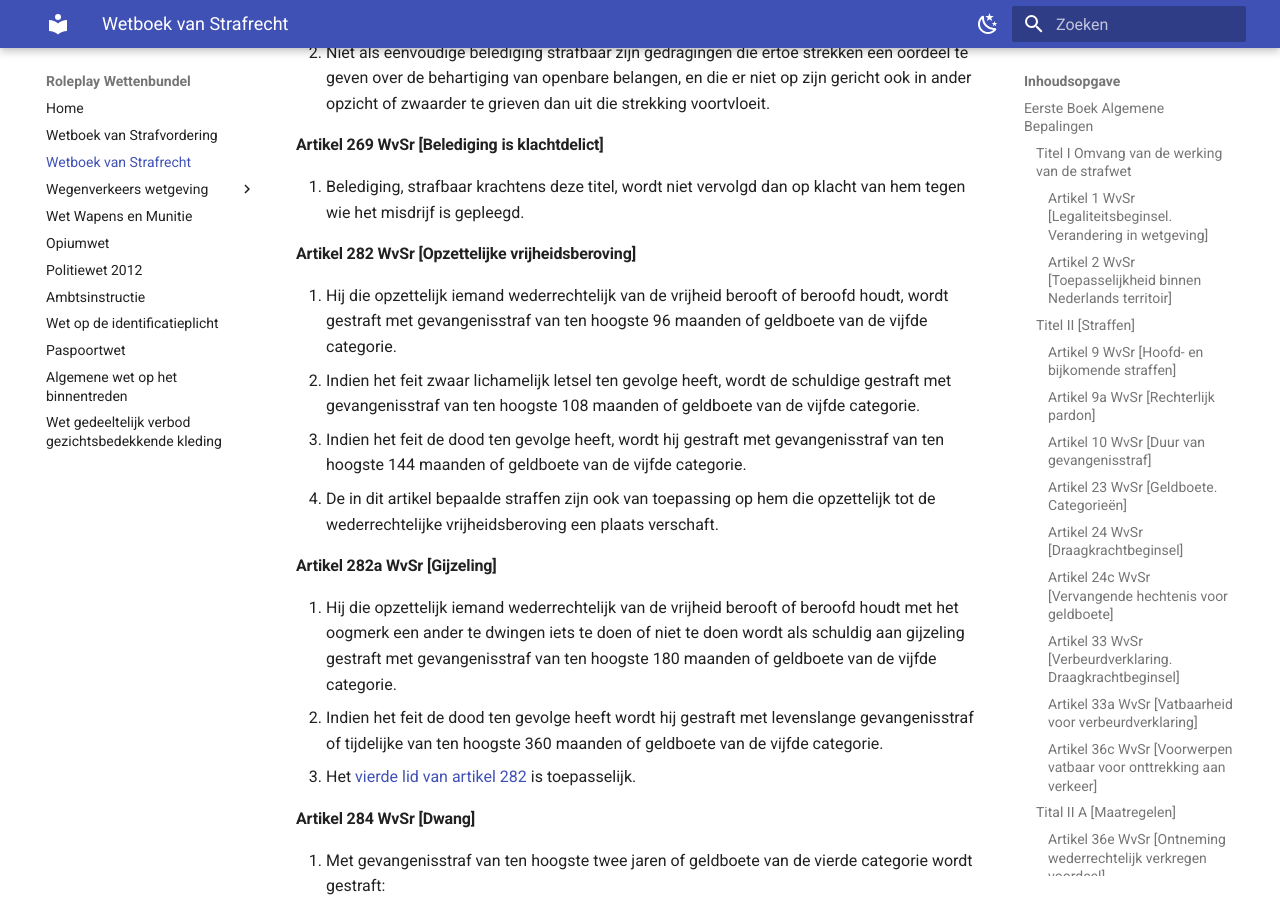
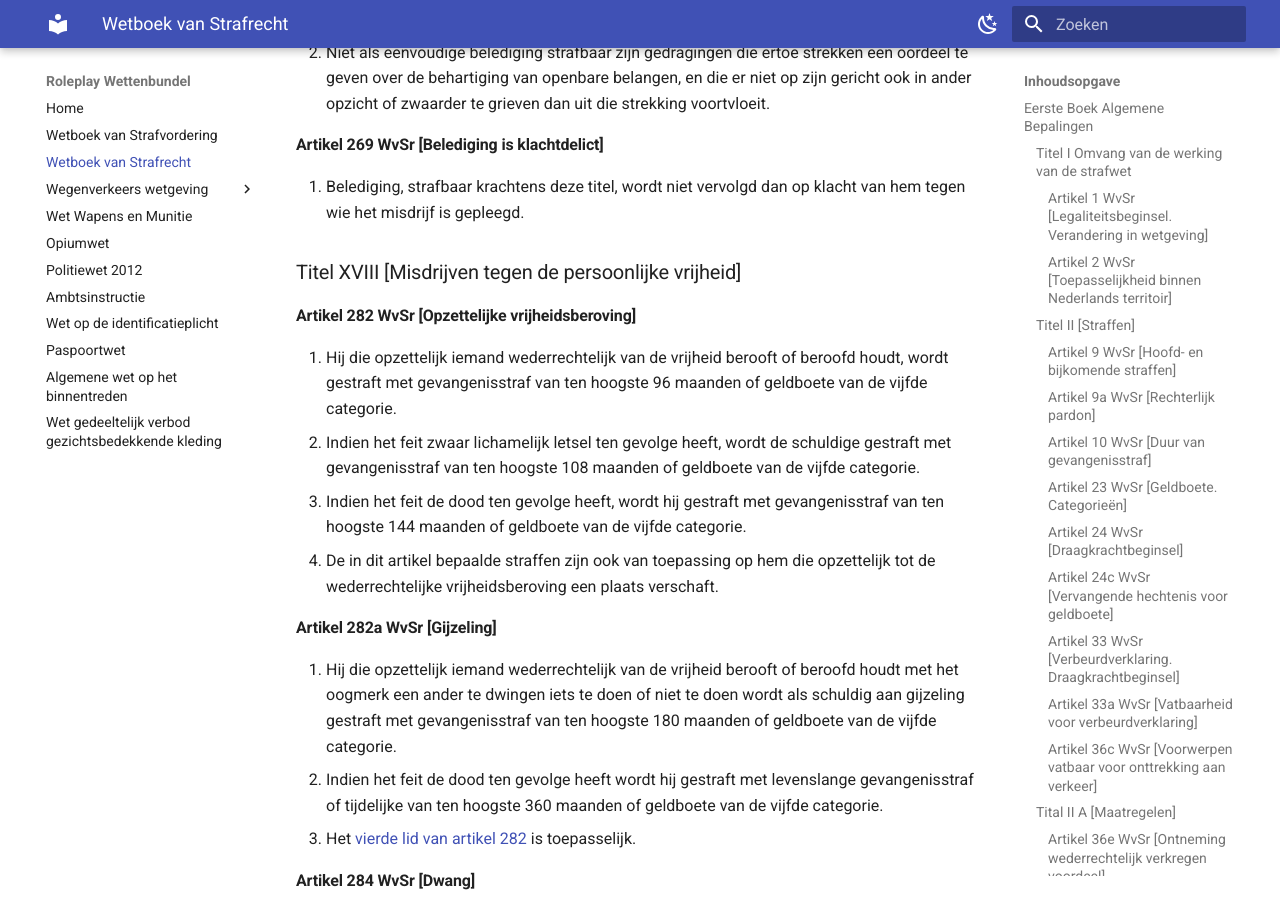
Before and after one commit to EnriqueFernandez20/FutureRP-Wettenbundel, an MkDocs documentation site: the page built from docs/wetboek-van-strafrecht.md, in a window 1280 px wide and 900 px high, scrolled down 17090 px. Built offline with MkDocs 1.6.1 and Material for MkDocs 9.7.7, drawn with Linux system fonts in a browser that asks for light colours.

Commit message:
Update wetboek-van-strafrecht.md

```diff
--- a/docs/wetboek-van-strafrecht.md
+++ b/docs/wetboek-van-strafrecht.md
@@ -428,6 +428,8 @@ Hij die opzettelijk onderscheidingstekens draagt of een daad verricht behorende
 
 1. Belediging, strafbaar krachtens deze titel, wordt niet vervolgd dan op klacht van hem tegen wie het misdrijf is gepleegd.
 
+### Titel XVIII [Misdrijven tegen de persoonlijke vrijheid]
+
 #### Artikel 282 WvSr [Opzettelijke vrijheidsberoving]
 
 1. Hij die opzettelijk iemand wederrechtelijk van de vrijheid berooft of beroofd houdt, wordt gestraft met gevangenisstraf van ten hoogste 96 maanden of geldboete van de vijfde categorie.
```
